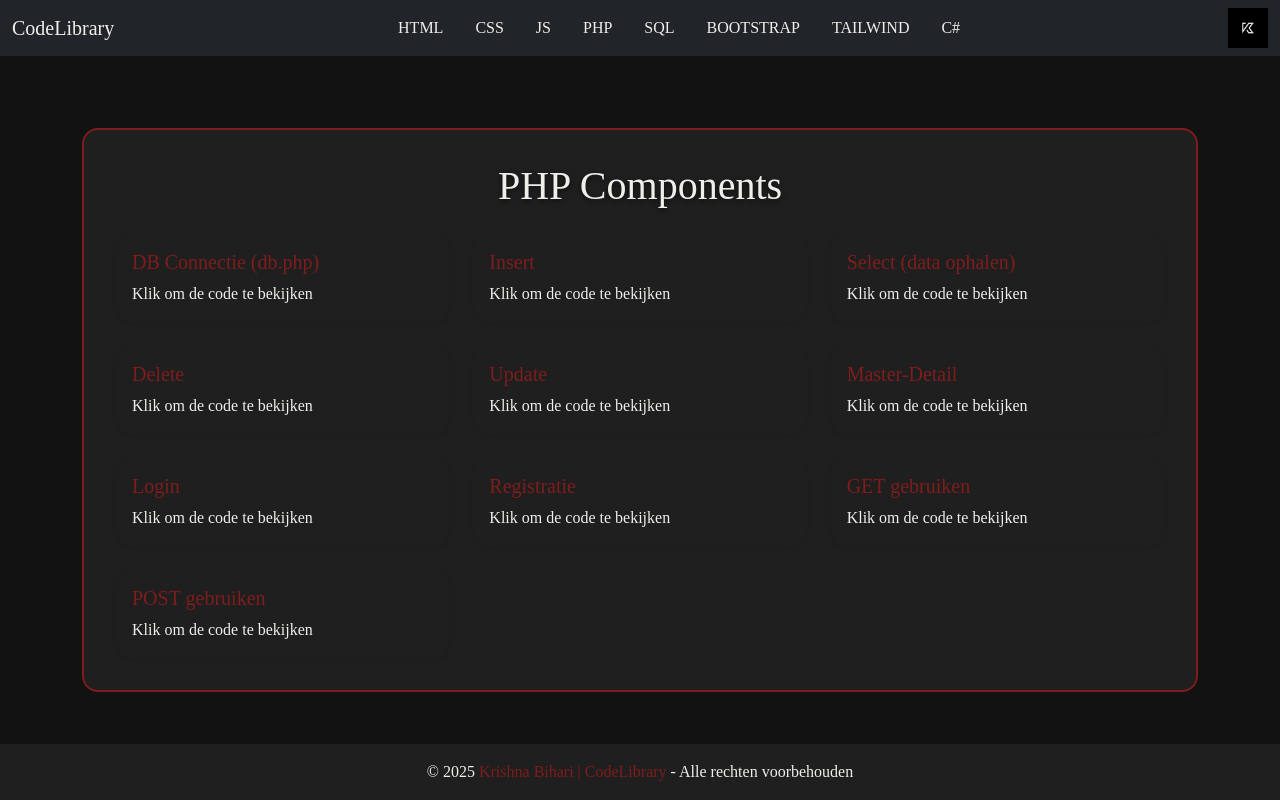
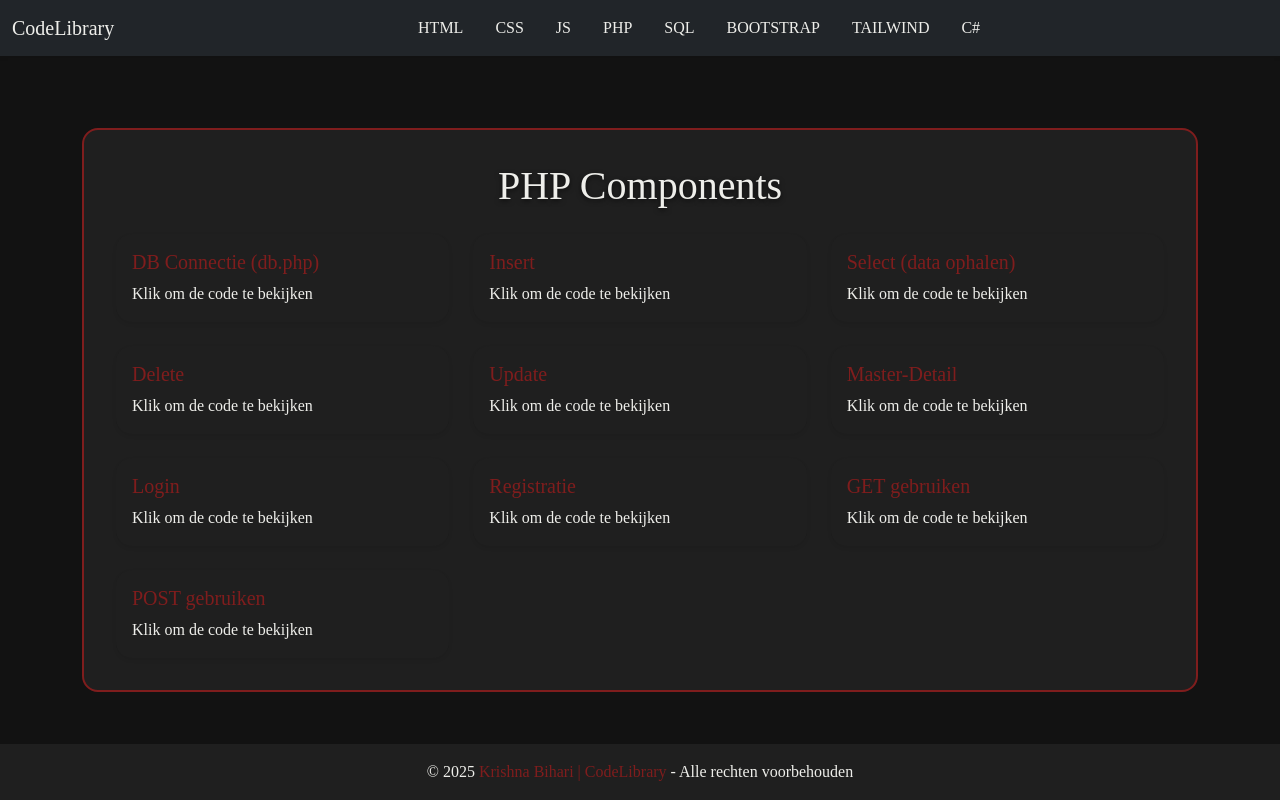
Before and after one commit to KrishnaBihari04/CodeLibrary, a plain HTML site: page php.html in a window 1280 px wide. Drawn offline with nearby package versions, Linux system fonts and the light colour scheme.

Commit message:
logo in php.html verwijderd

```diff
--- a/php.html
+++ b/php.html
@@ -30,9 +30,6 @@
             <li class="nav-item"><a href="comingsoon.html" class="nav-link">C#</a></li>
           </ul>
         </div>
-        <a href="https://krishnabihari04.github.io" class="ms-auto">
-          <img src="assets/k-logo.png" alt="Logo" height="40">
-        </a>
       </div>
     </nav>
   </header>
```
